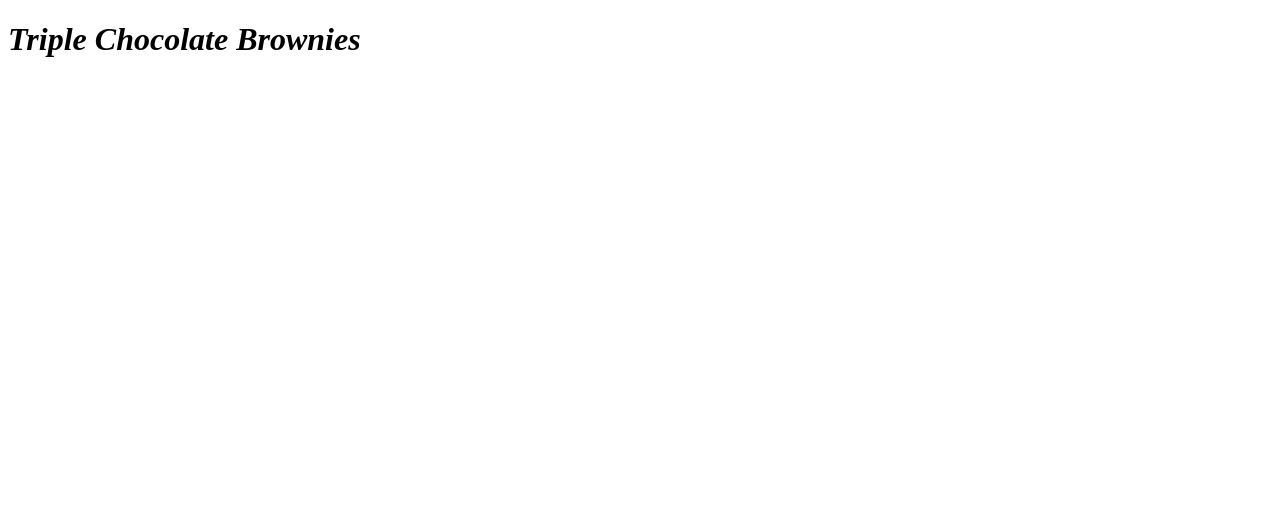
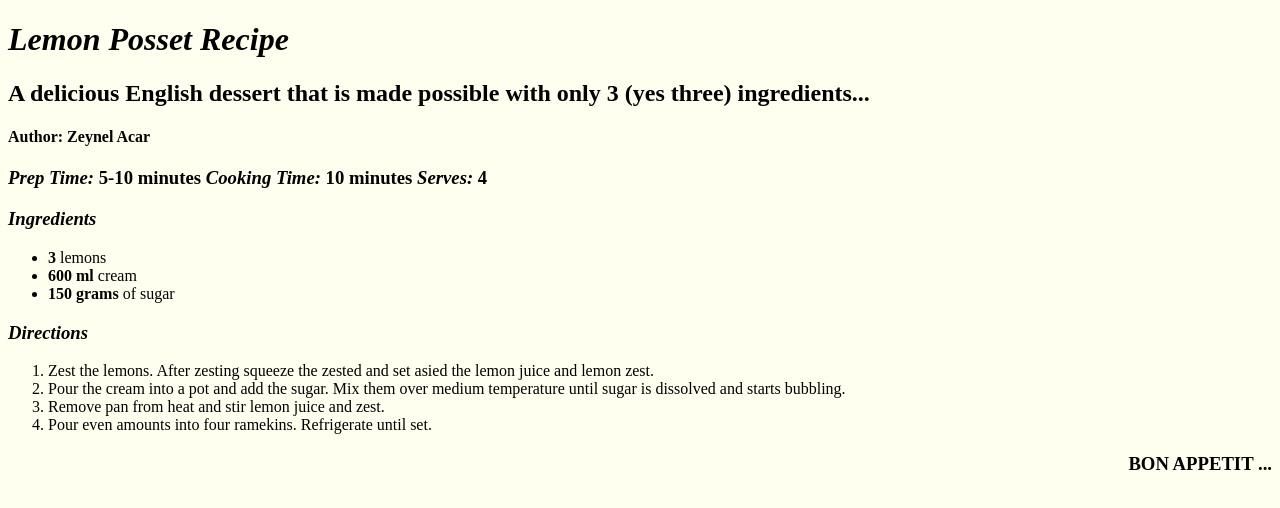
Before and after one commit to zeynelacar/FrontEndCalismalari, a plain HTML site: page Work3/index.html in a window 1280 px wide. Drawn offline with Linux system fonts and the light colour scheme.

Commit message:
work changes

```diff
--- a/Work3/index.html
+++ b/Work3/index.html
@@ -4,6 +4,26 @@
     <meta charset="UTF-8">
     <meta http-equiv="X-UA-Compatible" content="IE=edge">
     <meta name="viewport" content="width=device-width, initial-scale=1.0">
-    <title>Triple Chocolate Brownies</title>
+    <title>Lemon Posset</title>
 </head>
-<h1><em>Triple Chocolate Brownies</em></h1>
+<body style="background-color: ivory;">
+<h1><em>Lemon Posset Recipe</em></h1>
+<h2>A delicious English dessert that is made possible with only 3 (yes three) ingredients... </h2>
+<h4>Author: Zeynel Acar</h4>
+<h3><em>Prep Time: </em>5-10 minutes <em>Cooking Time: </em>10 minutes <em>Serves: </em>4</h3>
+<h3><em>Ingredients</em></h3>
+<ul>
+    <li><strong>3</strong> lemons</li>
+    <li><strong>600 ml</strong> cream</li>
+    <li><strong>150 grams</strong> of sugar</li>
+</ul>
+<h3><em>Directions</em></h3>
+<ol>
+    <li>Zest the lemons. After zesting squeeze the zested and set asied the lemon juice and lemon zest.</li>
+    <li>Pour the cream into a pot and add the sugar. Mix them over medium temperature until sugar is dissolved and starts bubbling.</li>
+    <li>Remove pan from heat and stir lemon juice and zest.</li>
+    <li>Pour even amounts into four ramekins. Refrigerate until set.</li>
+    <h3 style="float: right;">BON APPETIT ...</h3>
+</ol>
+</body>
+</html>
```
